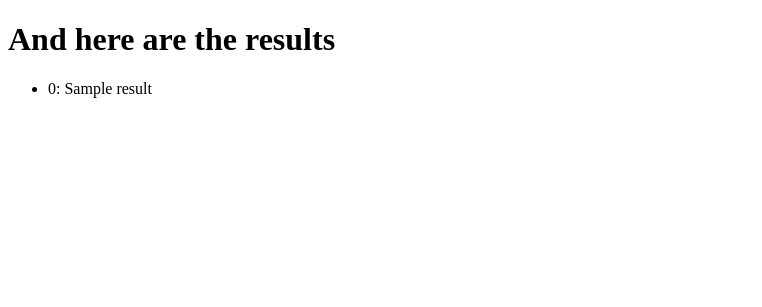
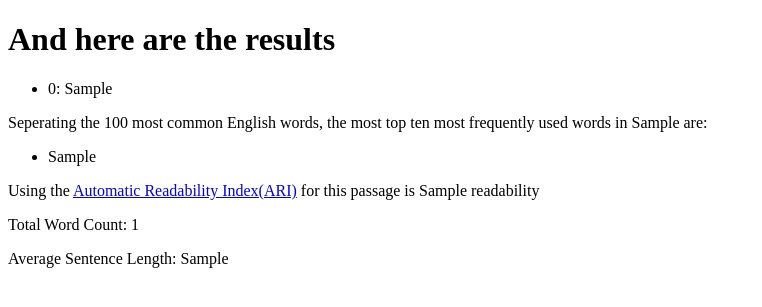
Before and after one commit to cmartinez84/string-word-search, a PHP site: template views/countAll.html.twig in a window 1280 px wide. Shown: the top 307 px of the page, without its empty margins (0-762 px from the left). Run offline with PHP 8.4, Linux system fonts and the light colour scheme; the template is opened without the code that fills it: most values are stand-ins (such as "Sample title", 1, 10 or a date in 2020); some libraries are stand-ins or nearby versions.

Commit message:
redo phrase display for full word count

```diff
--- a/views/countAll.html.twig
+++ b/views/countAll.html.twig
@@ -8,12 +8,22 @@
         <div class="container">
             <div class="well">
                 <h1>And here are the results</h1>
-                <div class="allWordResults">
+                <div class=" col-xs-6 allWordResults">
                     <ul>
-                    {% for word, key in result%}
+                    {% for word, key in result.eachWordOnce%}
                     <li>{{word}}: {{key}}</li>
                     {% endfor %}
                     </ul>
+                </div>
+                <div class="col-xs-6">
+                    Seperating the 100 most common English words, the most top ten most frequently used words in {{phraseDisplay}} are:
+                    <ul>{% for word in result.mostUniqueWordsArray %}
+                        <li>{{word}}</li>
+                        {% endfor %}
+                    </ul>
+                    <p> Using the <a href="https://en.wikipedia.org/wiki/Automated_readability_index">Automatic Readability Index(ARI)</a> for this passage is <span class="stats">{{result.readability}}</span></p>
+                    <p>Total Word Count: <span class ="stats">{{result.totalWord}}</span></p>
+                    <p>Average Sentence Length: <span class="stats"> {{result.averageSentenceLength}}</span></p>
                 </div>
 
             </div>
--- a/views/home.html.twig
+++ b/views/home.html.twig
@@ -40,7 +40,7 @@
             <input type="text" name="phrase" placeholder="Enter Your Own Phrase">
           </div>
           <label for="">Or Choose from the following:</label>
-          <div class="radio-group"><input type="radio" name="phrase" value="option">Hamlet's Soliliquy</input></div>
+          <div class="radio-group"><input type="radio" name="phrase" value="option1">Hamlet's Soliliquy</input></div>
           <div class="radio-group"><input type="radio" name="phrase" value="option2">Obama's Second Inaugural Address</input></div>
           <div class="radio-group"><input type="radio" name="phrase" value="option3">"You can't handle the truth" speech</input></div>
           <div class="radio-group"><input type="radio" name="phrase" value="option4">"I Wandered Lonely as a Cloud"-Wordsworth</input></div>
--- a/web/index.php
+++ b/web/index.php
@@ -11,7 +11,6 @@
         <script   src="https://code.jquery.com/jquery-3.1.0.min.js"   integrity="sha256-cCueBR6CsyA4/9szpPfrX3s49M9vUU5BgtiJj06wt/s="   crossorigin="anonymous"></script>
         <script src="https://maxcdn.bootstrapcdn.com/bootstrap/3.3.7/js/bootstrap.min.js" integrity="sha384-Tc5IQib027qvyjSMfHjOMaLkfuWVxZxUPnCJA7l2mCWNIpG9mGCD8wGNIcPD7Txa" crossorigin="anonymous"></script>
 
-
         <meta charset="utf-8">
         <link rel="stylesheet" href="/css/mystyles.css" type="text/css">
         <meta charset="utf-8">
```
Also changed, not shown: app/app.php (+4 -3 lines), src/Data.php (+6 -2 lines), src/RepeatCounter.php (+14 -2 lines), tests/RepeatCounterTest.php (+8 -6 lines), README.md.
